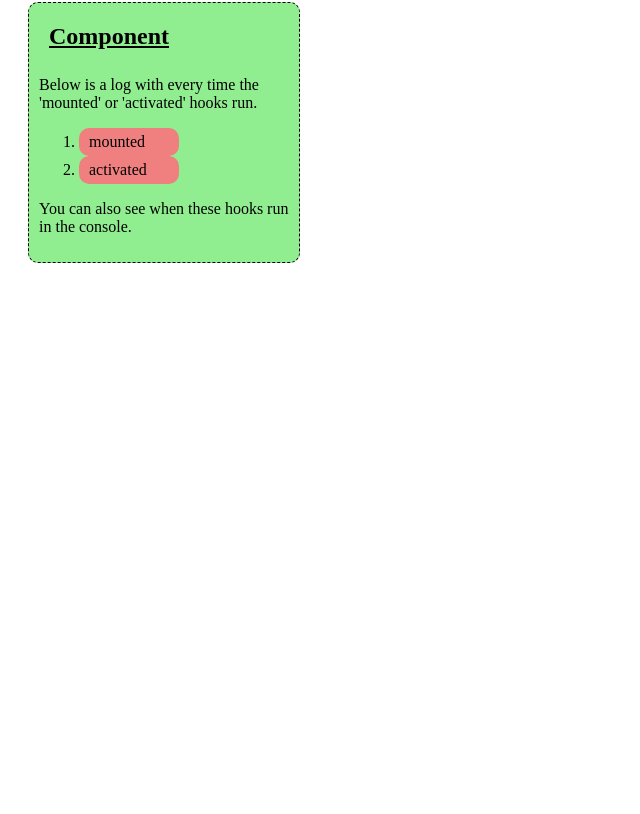
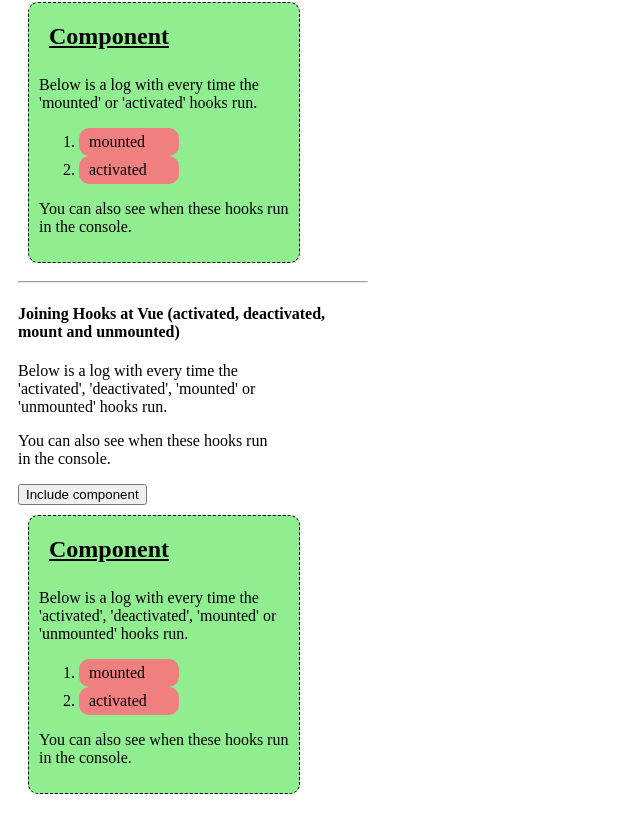
Before and after one commit to erymn/learn-vujs-w3s, a Vue app in the folder ScaleUp/firstsfc/: page / in a window 1280 px wide. Shown: the part 2782-3596 px from the top of the page, without its empty margins (0-640 px from the left). Before the commit the page ends 3065 px from the top, so only its background shows below. Built offline with nearby package versions, Linux system fonts and the light colour scheme.

Commit message:
Combining vue hooks

```diff
--- a/ScaleUp/firstsfc/src/App9.vue
+++ b/ScaleUp/firstsfc/src/App9.vue
@@ -90,6 +90,18 @@
             <activate-deactivate-comp-one v-if="activeComp"></activate-deactivate-comp-one>
         </KeepAlive>
     </div>
+
+    <hr />
+    <h4>Joining Hooks at Vue (activated, deactivated, mount and unmounted)</h4>
+    <p>Below is a log with every time the 'activated', 'deactivated', 'mounted' or 'unmounted' hooks run.</p>
+    <ol ref="olEl"></ol>
+    <p>You can also see when these hooks run in the console.</p>
+    <button @click="this.activeComp = !this.activeComp">Include component</button>
+    <div>
+        <KeepAlive>
+            <joining-hook-at-vue v-if="activeComp"></joining-hook-at-vue>
+        </KeepAlive>
+    </div>
 </template>
 
 <script>
--- /dev/null
+++ b/ScaleUp/firstsfc/src/components/vuehooks/JoiningHookAtVue.vue
@@ -0,0 +1,38 @@
+<template>
+    <h2>Component</h2>
+    <p>Below is a log with every time the 'activated', 'deactivated', 'mounted' or 'unmounted' hooks run.</p>
+    <ol ref="olEl"></ol>
+    <p>You can also see when these hooks run in the console.</p>
+</template>
+
+<script>
+export default {
+    mounted() {
+        this.logHook("mounted");
+    },
+    unmounted() {
+        this.logHook("unmounted");
+    },
+    activated() {
+        this.logHook("activated");
+    },
+    deactivated() {
+        this.logHook("deactivated");
+    },
+    methods: {
+        logHook(hookName) {
+            console.log(hookName);
+            const liEl = document.createElement("li");
+            liEl.innerHTML = hookName;
+            this.$refs.olEl.appendChild(liEl);
+        }
+    }
+}
+</script>
+
+<style>
+li {
+    background-color: lightcoral;
+    width: 5em;
+}
+</style>
--- a/ScaleUp/firstsfc/src/main.js
+++ b/ScaleUp/firstsfc/src/main.js
@@ -42,6 +42,7 @@ import BefUpdCompOne05 from "./components/vuehooks/BefUpdCompOne05.vue";
 import ErrCaptureCompOneX01 from "./components/vuehooks/ErrCaptureCompOneX01.vue";
 import RenTrackTriggeredComOneDevMode from "./components/vuehooks/RenTrackTriggeredComOneDevMode.vue";
 import ActivateDeactivateCompOne06 from "./components/vuehooks/ActivateDeactivateCompOne06.vue";
+import JoiningHookAtVue from "./components/vuehooks/JoiningHookAtVue.vue";
 
 // const app = createApp(App)
 // app.component('food-item', FoodItem)
@@ -116,6 +117,7 @@ const app9 = createApp(App9)
 app9.component('errcapture-comp-one', ErrCaptureCompOneX01)
 app9.component('ren-track-triggered-com-one', RenTrackTriggeredComOneDevMode)
 app9.component('activate-deactivate-comp-one', ActivateDeactivateCompOne06)
+app9.component('joining-hook-at-vue', JoiningHookAtVue)
 app9.mount('#app')
 //-----------Vue Hooks---------------
 
```
